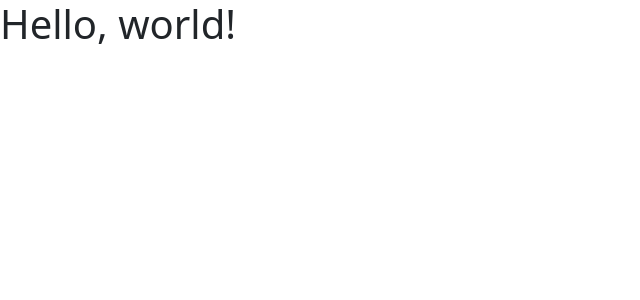
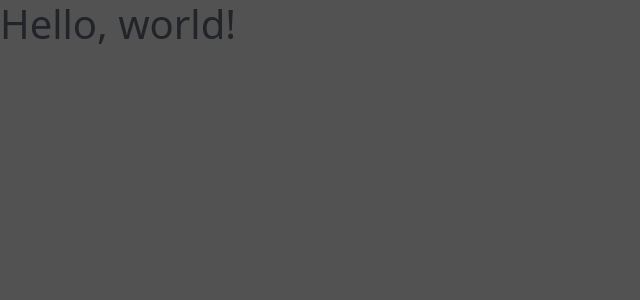
Before and after one commit to devsuperior/bds06, a React (Create React App) app in the folder frontweb/: page / in a window 1280 px wide. Shown: the top 300 px of the page, without its empty margins (0-640 px from the left). Built offline with nearby package versions, Linux system fonts and the light colour scheme.

Commit message:
Bootstrap theme customization

```diff
--- a/frontweb/package.json
+++ b/frontweb/package.json
@@ -11,6 +11,7 @@
     "@types/react": "^17.0.0",
     "@types/react-dom": "^17.0.0",
     "bootstrap": "^5.1.3",
+    "node-sass": "4.14.1",
     "react": "^17.0.2",
     "react-dom": "^17.0.2",
     "react-scripts": "4.0.3",
--- a/frontweb/src/App.tsx
+++ b/frontweb/src/App.tsx
@@ -1,3 +1,9 @@
+import './assets/styles/custom.scss'; // estilos customizados do Bootstrap
+import './App.css'; // estilos globais
+
+/**
+ * Função principal a ser renderizada.
+ */
 const App = function () {
    return <h1>Hello, world!</h1>;
 };
--- /dev/null
+++ b/frontweb/src/assets/styles/custom.scss
@@ -0,0 +1,9 @@
+/* Customização do tema do Bootstrap */
+
+$theme-colors: (
+   'primary': #ffc700,
+);
+
+$body-bg: #525252;
+
+@import '~bootstrap/scss/bootstrap.scss';
```
Also changed, not shown: frontweb/src/index.tsx (+5 -2 lines), 1 other file (tests, documents, lock files or other folders).
